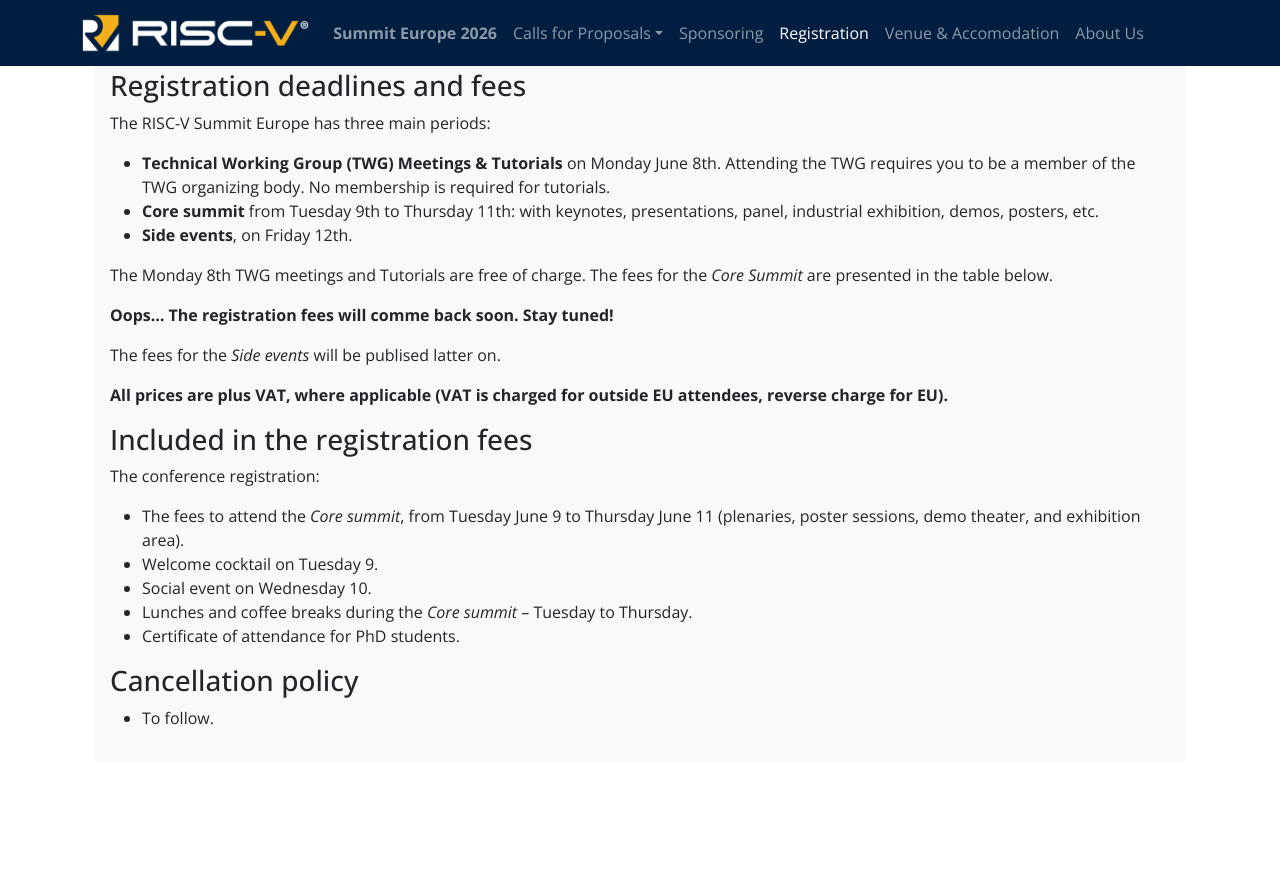
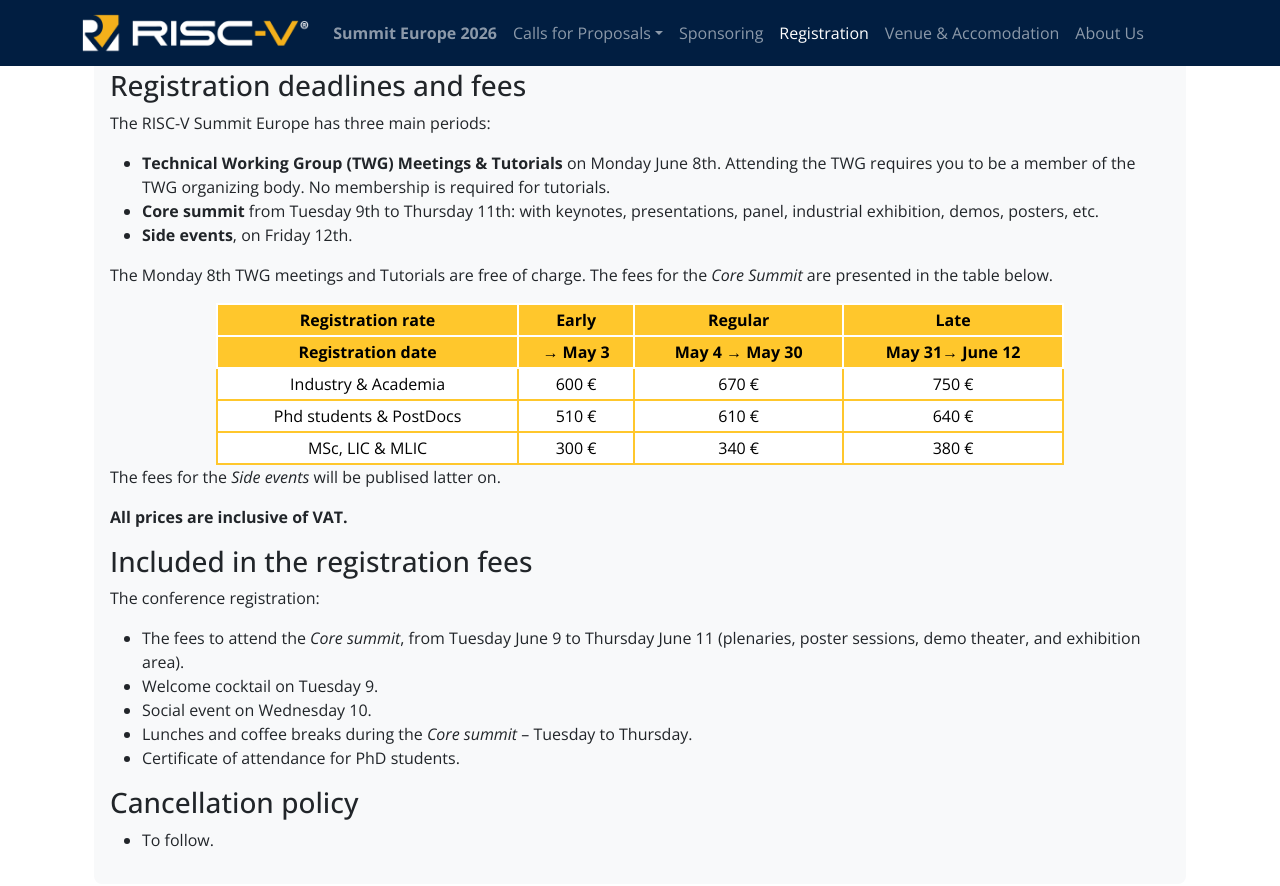
Before and after one commit to riscv-europe/summit-website-development, a Jekyll site: the page built from summit/2026/registration.md, in a window 1280 px wide and 900 px high, scrolled down 770 px. Shown: the top 886 px of the window. Built offline with Jekyll 4.4.1, drawn with Linux system fonts in a browser that asks for light colours; before the commit the page ends 1548 px from its top, so only the background shows below that.

Commit message:
Fix: new prices, inclusive of VAT.

```diff
--- a/summit/2026/registration.md
+++ b/summit/2026/registration.md
@@ -51,49 +51,46 @@
 The Monday 8th TWG meetings and Tutorials are free of charge. The fees
 for the *Core Summit* are presented in the table below.
 
-**Oops... The registration fees will comme back soon. Stay tuned!**
-
-<!-- <table class="riscv-sy" margin-bottom="3pt"> -->
-<!--   <thead> -->
-<!--     <tr> -->
-<!--       <th>Registration rate</th> -->
-<!--       <th >Early</th> -->
-<!--       <th >Regular</th> -->
-<!--       <th >Late</th> -->
-<!--     </tr> -->
-<!--     <tr> -->
-<!--       <th>Registration date</th> -->
-<!--       <th>&rarr; May 3</th> -->
-<!--       <th>May 4 &rarr; May 30</th> -->
-<!--       <th>May 31&rarr; June 12</th> -->
-<!--     </tr> -->
-<!--   </thead> -->
-<!--   <tbody> -->
-<!--     <tr> -->
-<!--       <td>Industry & Academia</td> -->
-<!--       <td>540 €</td> -->
-<!--       <td>610 €</td> -->
-<!--       <td>680 €</td> -->
-<!--     </tr> -->
-<!--     <tr> -->
-<!--       <td>Phd students & PostDocs</td> -->
-<!--       <td>460 €</td> -->
-<!--       <td>550 €</td> -->
-<!--       <td>580 €</td> -->
-<!--     </tr> -->
-<!--     <tr> -->
-<!--       <td>MSc, LIC & MLIC</td> -->
-<!--       <td>270 €</td> -->
-<!--       <td>305 €</td> -->
-<!--       <td>340 €</td> -->
-<!--     </tr> -->
-<!--   </tbody> -->
-<!-- </table> -->
+<table class="riscv-sy" margin-bottom="3pt">
+  <thead>
+    <tr>
+      <th>Registration rate</th>
+      <th >Early</th>
+      <th >Regular</th>
+      <th >Late</th>
+    </tr>
+    <tr>
+      <th>Registration date</th>
+      <th>&rarr; May 3</th>
+      <th>May 4 &rarr; May 30</th>
+      <th>May 31&rarr; June 12</th>
+    </tr>
+  </thead>
+  <tbody>
+    <tr>
+      <td>Industry & Academia</td>
+      <td>600 €</td>
+      <td>670 €</td>
+      <td>750 €</td>
+    </tr>
+    <tr>
+      <td>Phd students & PostDocs</td>
+      <td>510 €</td>
+      <td>610 €</td>
+      <td>640 €</td>
+    </tr>
+    <tr>
+      <td>MSc, LIC & MLIC</td>
+      <td>300 €</td>
+      <td>340 €</td>
+      <td>380 €</td>
+    </tr>
+  </tbody>
+</table>
 
 The fees for the *Side events* will be publised latter on.
 
-**All prices are plus VAT, where applicable (VAT is charged for
-outside EU attendees, reverse charge for EU).**
+**All prices are inclusive of VAT.**
 
 ### Included in the registration fees
 
```
